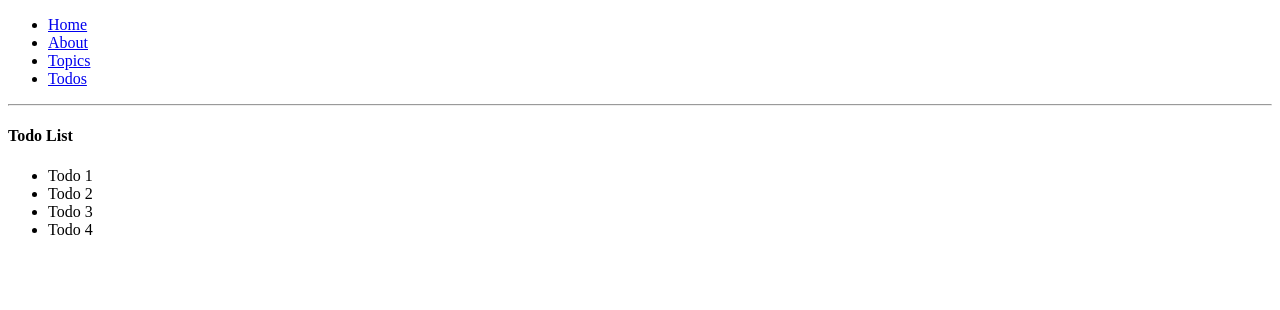
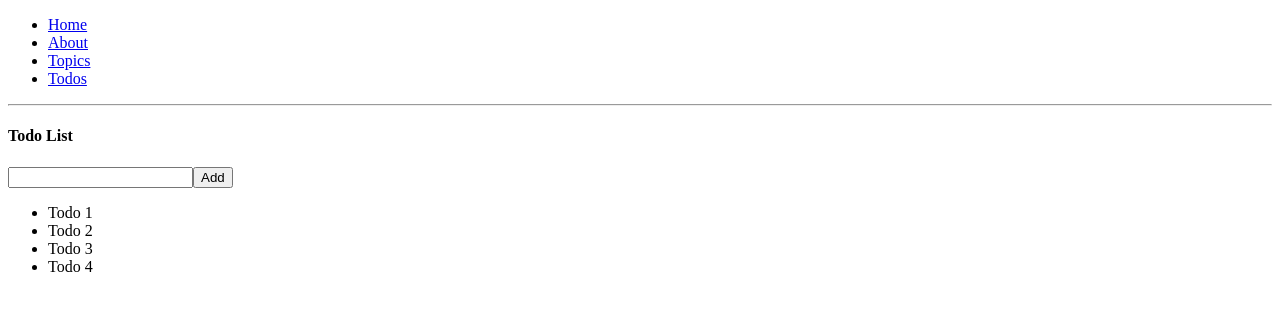
Before and after one commit to jatintiwari/react-app, a React app: page /#/todos in a window 1280 px wide. Shown: the top 310 px of the page. Built offline with nearby package versions, Linux system fonts and the light colour scheme; the HTML template or start-up script is replaced by a standard one.

Commit message:
add todo

```diff
--- /dev/null
+++ b/src/pages/todos/addTodo.jsx
@@ -0,0 +1,48 @@
+/**
+ * dependencies
+ */
+
+import React from 'react';
+import { connect } from 'react-redux';
+
+/**
+ * action creators
+ */
+import { addTodo } from './../../actions/todo';
+/**
+ * * add todo child component
+ */
+class AddTodo extends React.Component {
+  constructor(props) {
+    super(props);
+  }
+
+  submit(e) {
+    e.preventDefault();
+    const form = e.target;
+    this.props.addTodo(form.text.value);
+  }
+
+  render() {
+    return (
+      <form onSubmit={this.submit.bind(this)}>
+        <input type="text" name="text" required />
+        <button type="submit">Add</button>
+      </form>
+    )
+  }
+}
+
+const mapStateToProps = (state) => {
+  return {};
+}
+
+const mapDispatchToProps = (dispatch) => {
+  return {
+    addTodo: text => {
+      dispatch(addTodo(text));
+    }
+  }
+}
+
+export default connect(mapStateToProps, mapDispatchToProps)(AddTodo);
--- a/src/pages/todos/list.jsx
+++ b/src/pages/todos/list.jsx
@@ -3,7 +3,11 @@
  */
 
 import React from 'react';
+/**
+ * children
+ */
 import Todo from './todo';
+import AddTodo from './addTodo';
 
 /**
  * * todo list container
@@ -17,6 +21,7 @@ export default class TodoList extends React.Component {
     return (
       <div>
         <h4>Todo List</h4>
+        <AddTodo/>
         <ul>{this.todos}</ul>
       </div>
 
```
